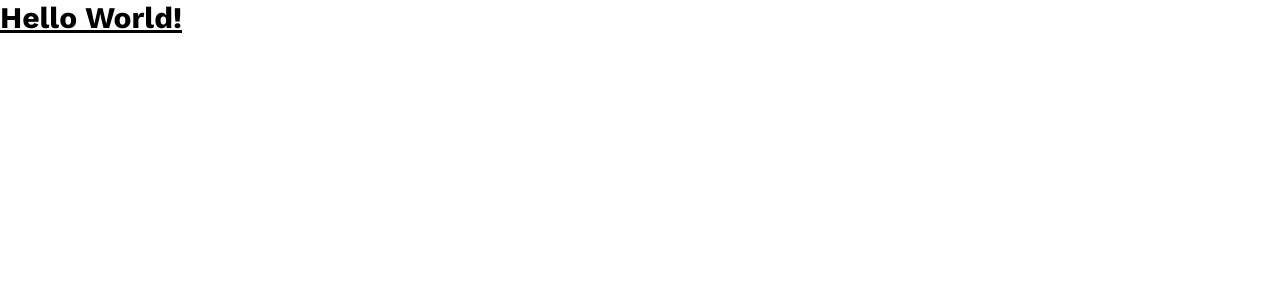
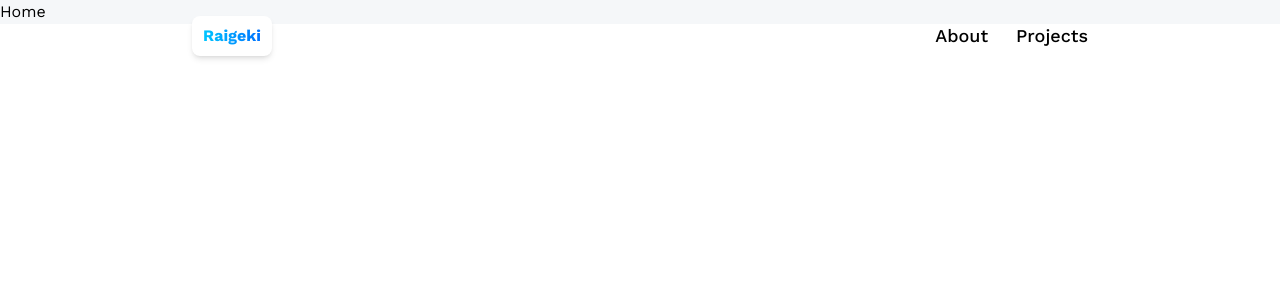
Before and after one commit to RobinRuf/ThreeJS_Portfolio, a React (Vite) app: page / in a window 1280 px wide. Shown: the top 300 px of the page. Built offline with nearby package versions, Linux system fonts and the light colour scheme.

Commit message:
feat(navbar): created and implemented the navigation bar

```diff
--- a/package.json
+++ b/package.json
@@ -12,7 +12,8 @@
   },
   "dependencies": {
     "react": "^18.2.0",
-    "react-dom": "^18.2.0"
+    "react-dom": "^18.2.0",
+    "react-router-dom": "^6.20.1"
   },
   "devDependencies": {
     "@types/react": "^18.2.37",
--- a/src/App.tsx
+++ b/src/App.tsx
@@ -1,10 +1,19 @@
-import React from "react";
+import { Route, BrowserRouter as Router, Routes } from "react-router-dom";
+import Navbar from "./components/Navbar";
 
 const App = () => {
   return (
-    <div>
-      <h1 className="text-3xl font-bold underline">Hello World!</h1>
-    </div>
+    <main className="bg-slate-300/20">
+      <Router>
+        <Navbar />
+        <Routes>
+          <Route path="/" element={"Home"} />
+          <Route path="/about" element={"About"} />
+          <Route path="/projects" element={"Projects"} />
+          <Route path="/contact" element={"Contact"} />
+        </Routes>
+      </Router>
+    </main>
   );
 };
 
--- /dev/null
+++ b/src/components/Navbar.tsx
@@ -0,0 +1,34 @@
+import { NavLink } from "react-router-dom";
+
+const Navbar = () => {
+  return (
+    <header className="header">
+      <NavLink
+        to="/"
+        className="w-20 h-10 rounded-lg bg-white items-center justify-center flex font-bold shadow-md"
+      >
+        <p className="blue-gradient_text">Raigeki</p>
+      </NavLink>
+      <nav className="flex text-lg gap-7 font-medium">
+        <NavLink
+          to="/about"
+          className={({ isActive }) =>
+            isActive ? "text-blue-500" : "text-black"
+          }
+        >
+          About
+        </NavLink>
+        <NavLink
+          to="/projects"
+          className={({ isActive }) =>
+            isActive ? "text-blue-500" : "text-black"
+          }
+        >
+          Projects
+        </NavLink>
+      </nav>
+    </header>
+  );
+};
+
+export default Navbar;
```
Also changed, not shown: 1 other file (tests, documents, lock files or other folders).
